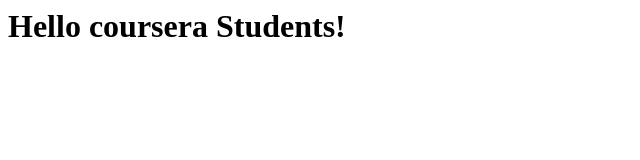
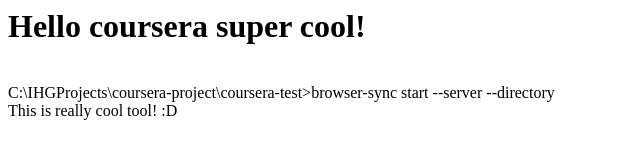
Before and after one commit to jabrahamocampo/coursera-test, a plain HTML site: page index.html in a window 1280 px wide. Shown: the whole page, without its empty margins (0-640 px from the left). Drawn offline with Linux system fonts and the light colour scheme.

Commit message:
update index

```diff
--- a/index.html
+++ b/index.html
@@ -3,6 +3,10 @@
 	<title>Hello coursera</title>
  </head>
  <body>
-    <h1>Hello coursera Students!</h1>
+    <h1>Hello coursera super cool!</h1>
+	<br>
+	    C:\IHGProjects\coursera-project\coursera-test>browser-sync start --server --directory
+  <br>
+      This is really cool tool! :D
  </body>
 </html>
```
